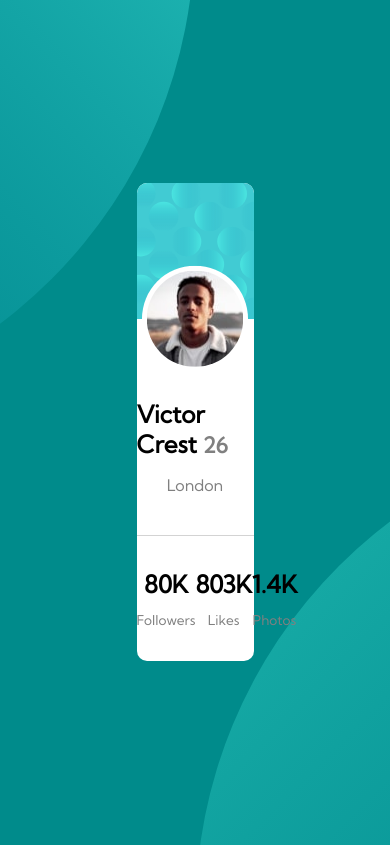
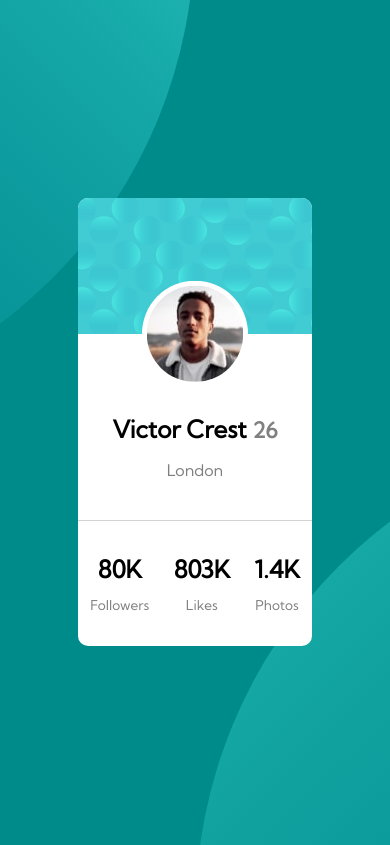
Before and after one commit to maciekw129/Frontend-Mentor-Profile-card-component, a plain HTML site: page index.html in a window 390 px wide. Shown: the top 845 px of the page. Drawn offline with Linux system fonts and the light colour scheme.

Commit message:
Complete site v1

```diff
--- a/index.html
+++ b/index.html
@@ -23,7 +23,7 @@
     <main class="main">
 
       <div class="main__profile-background">
-        <img class="main__profile-photo" src="images/image-victor.jpg">
+        <img class="main__profile-photo" src="images/image-victor.jpg" alt="Victor profile photo">
       </div>
 
       <h2 class="main__name">Victor Crest <span class="main__age">26</span></h2>
--- a/style.css
+++ b/style.css
@@ -49,6 +49,8 @@ html, body {
 
 .main__profile-background {
    background-image: url('images/bg-pattern-card.svg');
+   background-repeat: no-repeat;
+   background-size: cover;
    width: 100%;
    height: 8.5rem;
    border-top-left-radius: 10px;
@@ -80,6 +82,12 @@ html, body {
     color: gray;
 }
 
+@media only screen and (max-width: 956px) {
+    .main {
+        width: 60%;
+    }
+}
+
 /* DATA CONTENT STYLING */
 
 .data {
```
